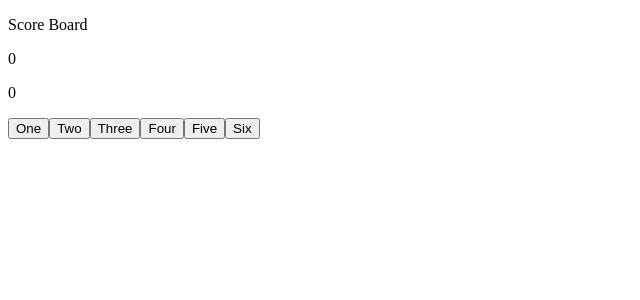
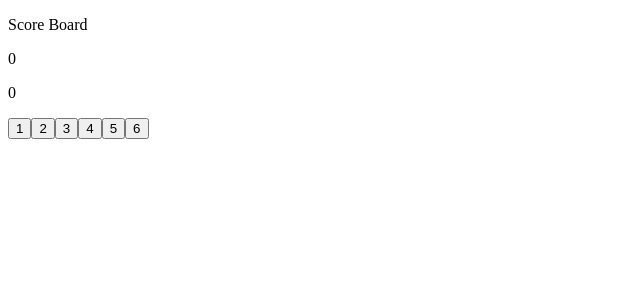
Before and after one commit to jose-g315/memory-cards, a React (Vite) app: page / in a window 1280 px wide. Shown: the top 300 px of the page, without its empty margins (0-640 px from the left). Built offline with nearby package versions, Linux system fonts and the light colour scheme.

Commit message:
add function to randomize card values which later will be an ID

```diff
--- a/src/components/Card.jsx
+++ b/src/components/Card.jsx
@@ -1,10 +1,10 @@
-export default function Card({ text, value, handleCardClick }) {
+export default function Card({ value, handleCardClick }) {
   function handleClick() {
     handleCardClick(value);
   }
   return (
     <button type='button' onClick={handleClick}>
-      {text}
+      {value}
     </button>
   );
 }
--- a/src/components/CardContainer.jsx
+++ b/src/components/CardContainer.jsx
@@ -3,16 +3,30 @@ import { useState } from 'react';
 
 export default function CardContainer({ increaseScore, setScore }) {
   const [clickedCards, setClickedCards] = useState([]);
-
-  const cards = [
+  const [cards, setCards] = useState([
     { text: 'One', value: 1 },
     { text: 'Two', value: 2 },
     { text: 'Three', value: 3 },
     { text: 'Four', value: 4 },
     { text: 'Five', value: 5 },
     { text: 'Six', value: 6 },
-  ];
+  ]);
 
+  function randomizeCards() {
+    const randomArray = [];
+    for (let i = 0; randomArray.length < 6; i++) {
+      let randomNumber = Math.floor(Math.random() * 6) + 1;
+      if (!randomArray.includes(randomNumber)) {
+        randomArray.push(randomNumber);
+      }
+    }
+    const newCards = cards.map((card, index) => ({
+      ...card,
+      value: randomArray[index], // assign random position
+    }));
+
+    setCards(newCards);
+  }
   function handleCardClick(value) {
     // Add the clicked card's value to the clickedCards array
     setClickedCards((prev) => [...prev, value]);
@@ -25,18 +39,14 @@ export default function CardContainer({ increaseScore, setScore }) {
       setClickedCards([]);
     } else {
       increaseScore();
+      randomizeCards();
     }
   }
 
   return (
     <div className='card-container'>
       {cards.map((entry) => (
-        <Card
-          key={entry.value}
-          text={entry.text}
-          value={entry.value}
-          handleCardClick={handleCardClick}
-        />
+        <Card key={entry.value} value={entry.value} handleCardClick={handleCardClick} />
       ))}
     </div>
   );
```
